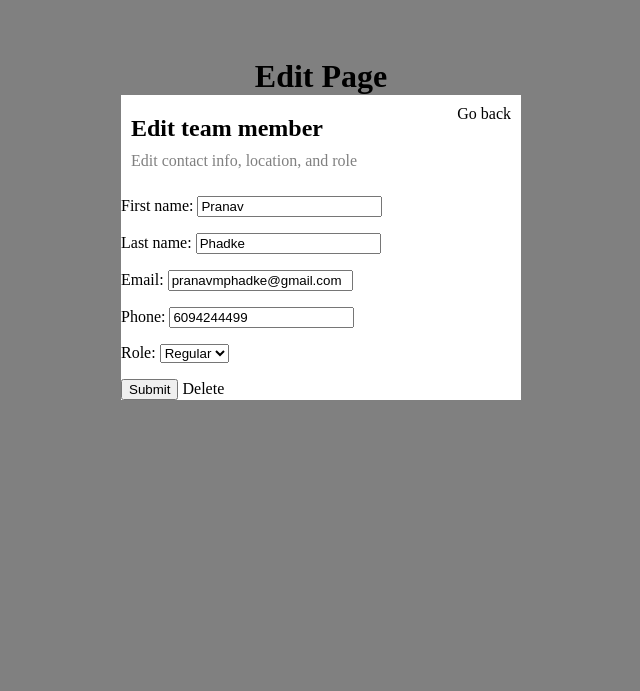
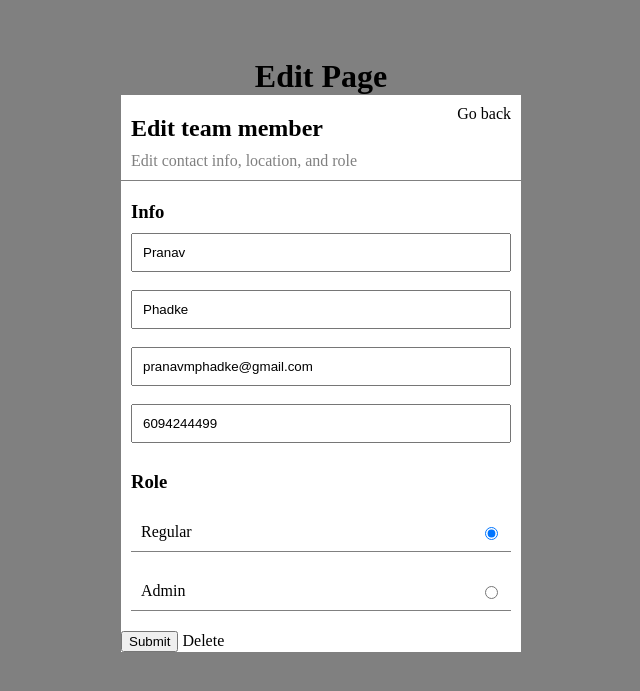
Before and after one commit to pranavphadke1/Team-Manager-App, a Django app: page /member-update/1/ in a window 1280 px wide. Shown: the top 691 px of the page, without its empty margins (319-959 px from the left). Run offline with Django 4.2, Linux system fonts and the light colour scheme; data comes from the database, SQL or seed files in the repository.

Commit message:
styling of edit/create page

```diff
--- a/teamMembersManagement/team/templates/team/main.html
+++ b/teamMembersManagement/team/templates/team/main.html
@@ -23,6 +23,7 @@
         display: flex;
         justify-content: space-between;
         padding: 10px;
+        border-bottom: 1px solid gray;
       }
 
       h1 {
@@ -51,7 +52,7 @@
         display: flex;
         align-items: center;
         padding: 20px;
-        border-top: 1px solid gray;
+        border-bottom: 1px solid gray;
       }
 
       .profile-container {
@@ -68,6 +69,35 @@
         justify-content: center;
         vertical-align: center;
       }
+
+      .member-info-container {
+        display: flex;
+        flex-direction: column;
+        margin: 10px;
+      }
+
+      .contact-input {
+        padding: 10px;
+      }
+
+      .role-container {
+        display: flex;
+        flex-direction: column;
+      }
+
+      .role-item {
+        display: flex;
+        justify-content: space-between;
+        border-bottom: 1px solid gray;
+        padding: 10px;
+        margin-top: 10px;
+        margin-bottom: 10px;
+        cursor: pointer;
+      }
+
+      .submit-form {
+        width: auto;
+      }
     </style>
   </head>
   <body>
--- a/teamMembersManagement/team/templates/team/member_update.html
+++ b/teamMembersManagement/team/templates/team/member_update.html
@@ -10,8 +10,66 @@
 </div>
 
 <form method="POST" action="">
-  {% csrf_token %} {{form.as_p}}
-  <input type="submit" name="Update Member" />
+  {% csrf_token %}
+  <div class="member-info-container">
+    <h3>Info</h3>
+    <input
+      class="contact-input"
+      placeholder="First name"
+      type="text"
+      name="first_name"
+      value="{{ member.first_name }}"
+    />
+    <br />
+    <input
+      class="contact-input"
+      placeholder="Last name"
+      type="text"
+      name="last_name"
+      value="{{ member.last_name }}"
+    />
+    <br />
+    <input
+      class="contact-input"
+      placeholder="Email"
+      type="text"
+      name="email"
+      value="{{ member.email }}"
+    />
+    <br />
+    <input
+      class="contact-input"
+      placeholder="Phone"
+      type="text"
+      name="phone"
+      value="{{ member.phone }}"
+    />
+    <br />
+    <h3>Role</h3>
+
+    <div class="role-container">
+      {% if member.role == 'Regular' %}
+      <label class="role-item" for="Regular"
+        >Regular
+        <input name="role" id="Regular" type="radio" value="Regular" checked />
+      </label>
+      {% else %}
+      <label class="role-item" for="Regular"
+        >Regular
+        <input name="role" id="Regular" type="radio" value="Regular" />
+      </label>
+      {%endif%} {% if member.role == 'Admin' %}
+      <label class="role-item" for="Admin"
+        >Admin <input name="role" id="Admin" type="radio" value="Admin" checked
+      /></label>
+      {% else %}
+      <label class="role-item" for="Admin"
+        >Admin <input name="role" id="Admin" type="radio" value="Admin"
+      /></label>
+      {%endif%}
+    </div>
+  </div>
+  <input type="submit" name="Create Member" />
   <a href="{% url 'member-delete' member.id %}">Delete</a>
 </form>
 
--- a/teamMembersManagement/team/views.py
+++ b/teamMembersManagement/team/views.py
@@ -13,6 +13,7 @@ class MemberList(ListView):
 
 class MemberCreate(CreateView):
     model = Member
+    context_object_name = 'member'
     fields = '__all__'
     success_url = reverse_lazy('members')
     template_name = 'team/member_create.html'
@@ -20,6 +21,7 @@ class MemberCreate(CreateView):
 
 class MemberUpdate(UpdateView):
     model = Member
+    context_object_name = 'member'
     fields = '__all__'
     success_url = reverse_lazy('members')
     template_name = 'team/member_update.html'
```
Also changed, not shown: teamMembersManagement/team/templates/team/member_create.html (+48 -2 lines).
